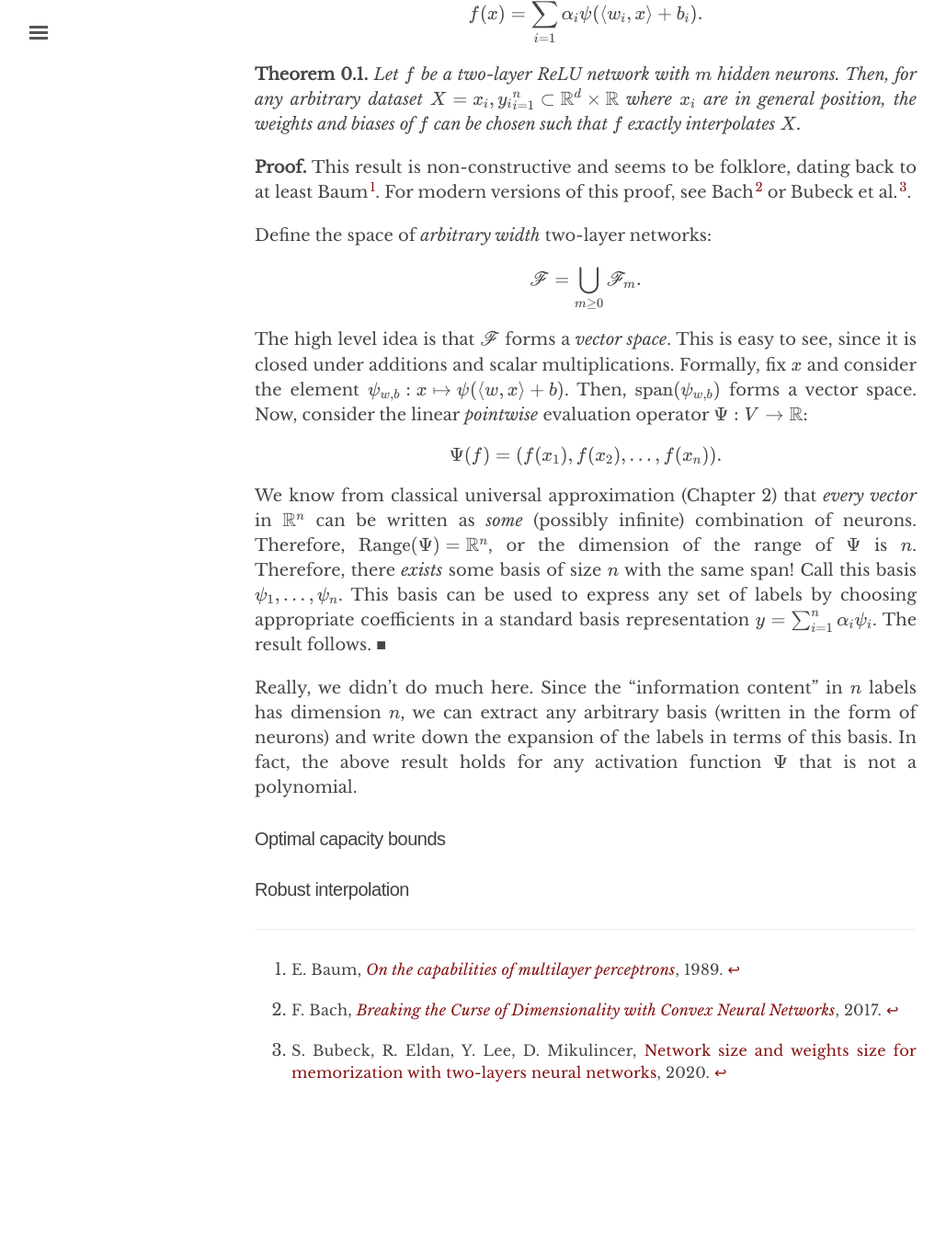
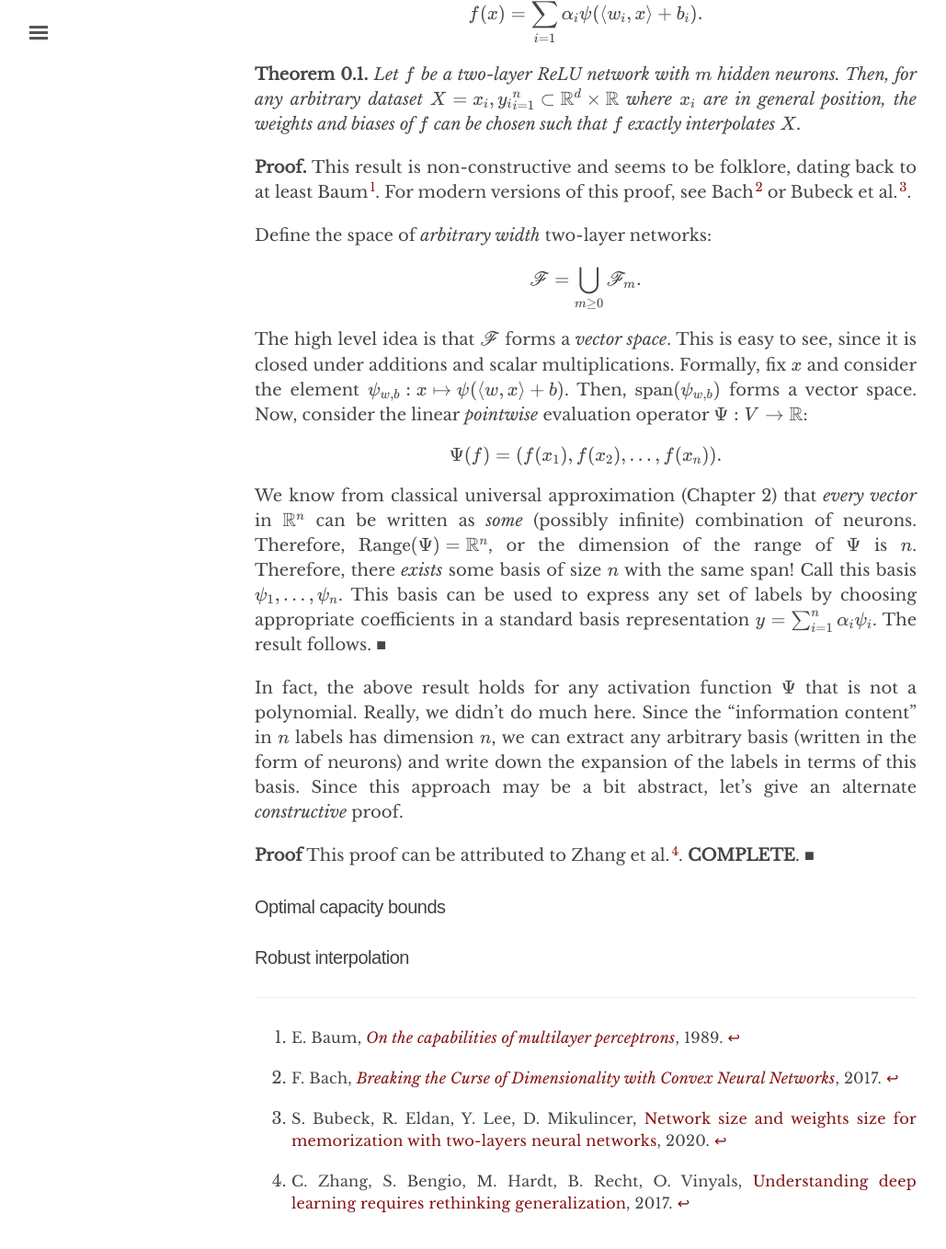
Before and after one commit to chinmayhegde/fodl, a Jekyll site: the page built from _posts/2022-01-18-representation01.md, in a window 1280 px wide and 1400 px high, scrolled down 2497 px. Shown: the top 1358 px of the window at 92% size, without its empty margins (3-1032 px from the left). Built offline with Jekyll 4.4.1, drawn with Linux system fonts in a browser that asks for light colours; nearby versions of some CDN libraries; before the commit the page ends 3755 px from its top, so only the background shows below that.

Commit message:
Update 2022-01-18-representation01.md

```diff
--- a/_posts/2022-01-18-representation01.md
+++ b/_posts/2022-01-18-representation01.md
@@ -67,7 +67,7 @@ Let us focus our attention on the ability of *two-layer* networks (or one-hidden
   Let $f$ be a two-layer ReLU network with $m$ hidden neurons. Then, for any _arbitrary_ dataset $X = \{x_i, y_i\}_{i=1}^n \subset \mathbb{R}^d \times \mathbb{R}$ where $x_i$ are in general position, the weights and biases of $f$ can be chosen such that $f$ exactly interpolates $X$.
 {:.theorem}
 
-**Proof**{:.label}
+**Proof**{:.label #MemorizationBasicProof1}
   This result is non-constructive and seems to be folklore, dating back to at least Baum[^baum]. For modern versions of this proof, see Bach[^bach] or Bubeck et al.[^bubeck1].
 
   Define the space of *arbitrary width* two-layer networks:
@@ -78,7 +78,14 @@ Let us focus our attention on the ability of *two-layer* networks (or one-hidden
   The result follows.
 {:.proof}
 
-Really, we didn't do much here. Since the "information content" in $n$ labels has dimension $n$, we can extract any arbitrary basis (written in the form of neurons) and write down the expansion of the labels in terms of this basis. In fact, the above result holds for any activation function $\Psi$ that is not a polynomial.
+In fact, the above result holds for any activation function $\Psi$ that is not a polynomial. Really, we didn't do much here. Since the "information content" in $n$ labels has dimension $n$, we can extract any arbitrary basis (written in the form of neurons) and write down the expansion of the labels in terms of this basis. Since this approach may be a bit abstract, let's give an alternate *constructive* proof.
+
+**Proof**{:label #MemorizationBasicProof2}
+  This proof can be attributed to Zhang et al.[^zhang]. **COMPLETE**.
+{:.proof}
+
+
+
 
 ### Optimal capacity bounds
 
@@ -94,3 +101,6 @@ Really, we didn't do much here. Since the "information content" in $n$ labels ha
 
 [^bubeck1]:
     S. Bubeck, R. Eldan, Y. Lee, D. Mikulincer, [Network size and weights size for memorization with two-layers neural networks](https://arxiv.org/abs/2006.02855), 2020.
+
+[^zhang]:
+    C. Zhang, S. Bengio, M. Hardt, B. Recht, O. Vinyals, [Understanding deep learning requires rethinking generalization](https://arxiv.org/abs/1611.03530), 2017.
```
